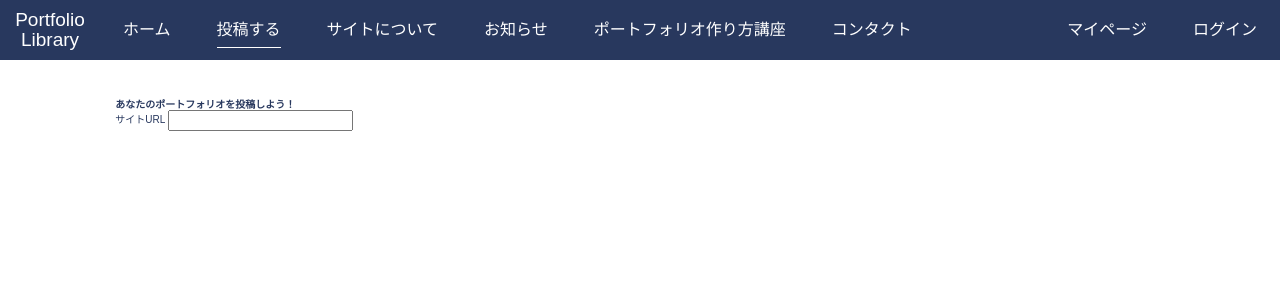
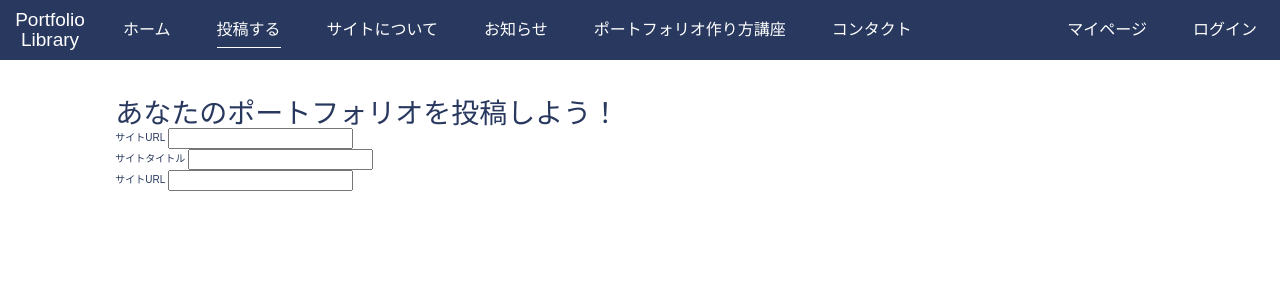
Before and after one commit to Kou0402/portfolio-library-new, a Nuxt app: page /post in a window 1280 px wide. Shown: the top 300 px of the page. Built offline with nearby package versions, Linux system fonts and the light colour scheme; no server answers.

Commit message:
style: update style.scss

```diff
--- a/assets/style/style.scss
+++ b/assets/style/style.scss
@@ -13,6 +13,18 @@ body {
   color: $main-color1;
   font-family: "Hiragino Kaku Gothic ProN", Meiryo, sans-serif;
 }
+h1 {
+  font-size: 2.8rem;
+  font-weight: 500;
+}
+h2 {
+  font-size: 2.2rem;
+  font-weight: 500;
+}
+h3 {
+  font-size: 1.6rem;
+  font-weight: 500;
+}
 a {
   color: $main-color1;
   text-decoration: none;
--- a/components/page/home/HomeHero.vue
+++ b/components/page/home/HomeHero.vue
@@ -16,9 +16,6 @@
   flex-direction: column;
   align-items: center;
   > .message {
-    color: $main-color1;
-    font-size: 2.8rem;
-    font-weight: 500;
     letter-spacing: 0.4rem;
   }
   > .bar {
--- a/pages/post.vue
+++ b/pages/post.vue
@@ -2,6 +2,8 @@
   <section class="post">
     <h1 class="title">あなたのポートフォリオを投稿しよう！</h1>
     <form class="form">
+      <FormSet label="サイトURL" name="url" @input="getInput"></FormSet>
+      <FormSet label="サイトタイトル" name="url" @input="getInput"></FormSet>
       <FormSet label="サイトURL" name="url" @input="getInput"></FormSet>
     </form>
   </section>
```
